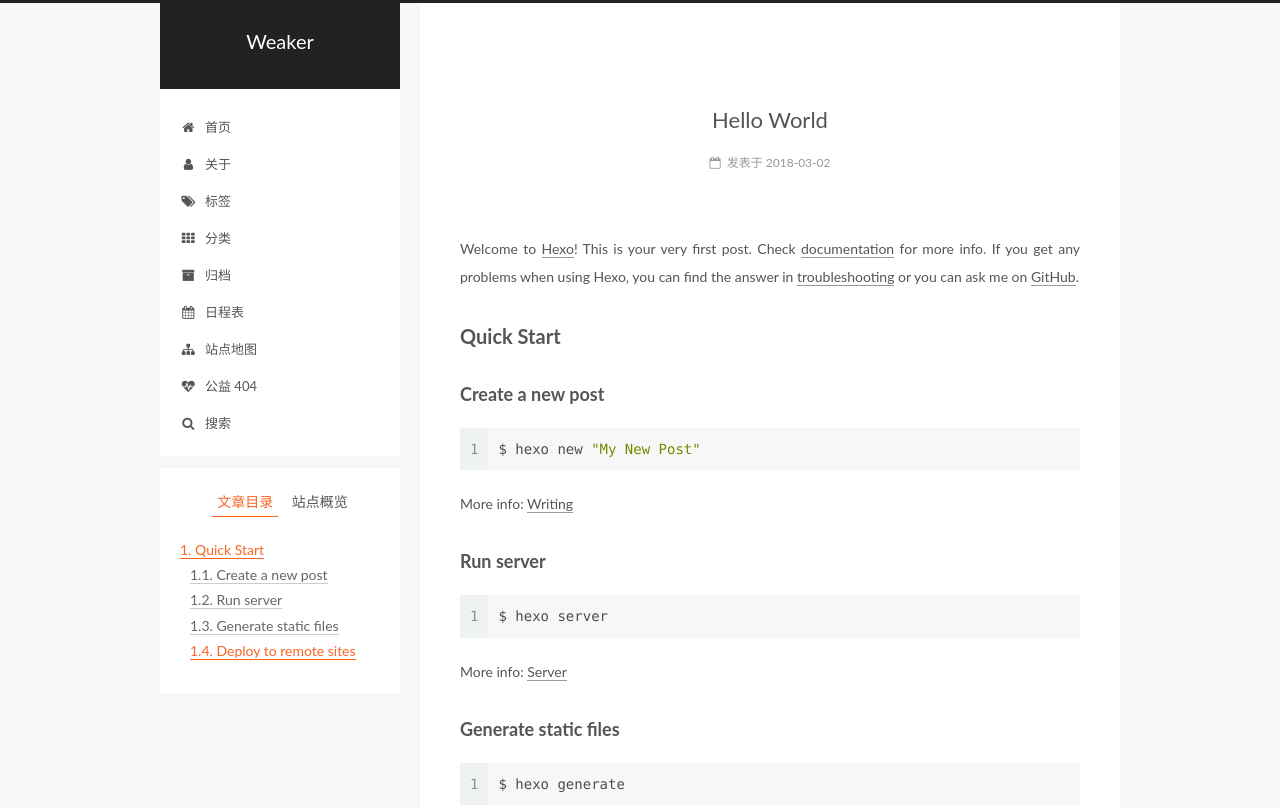
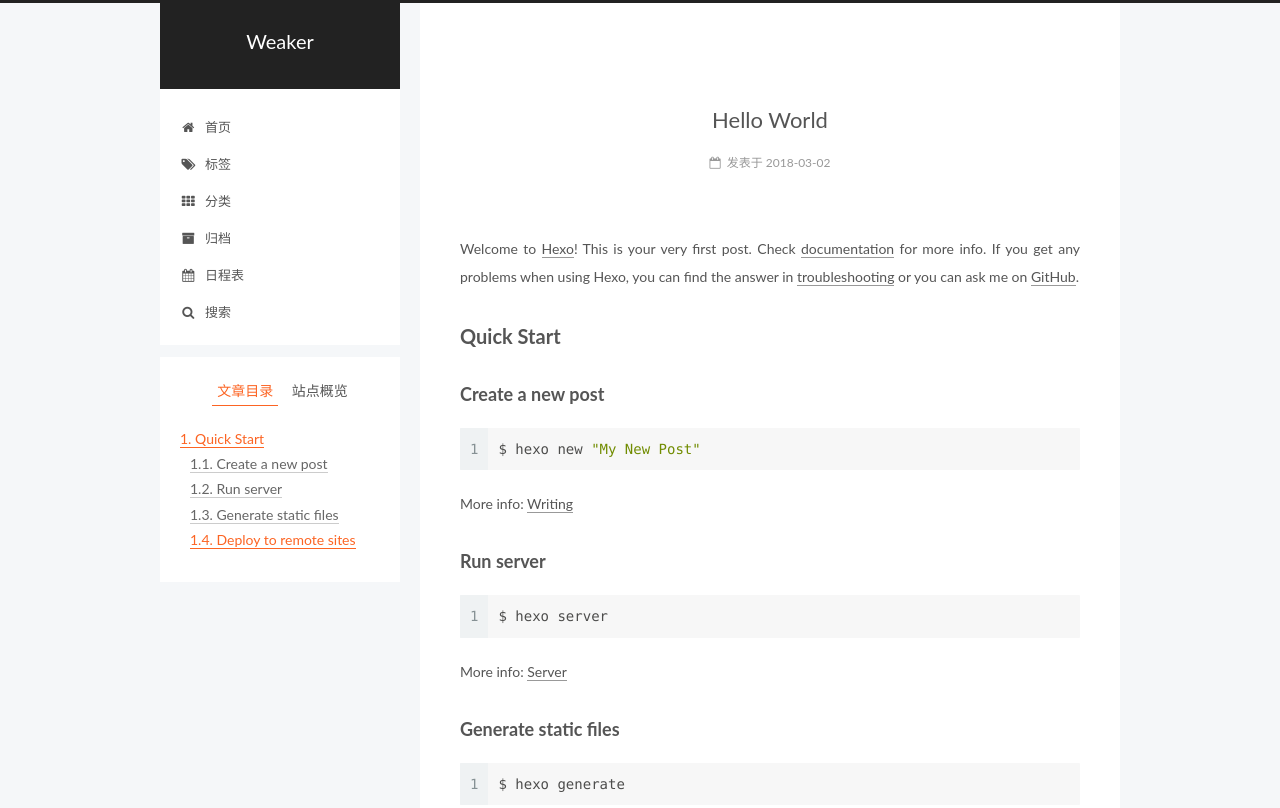
Before and after one commit to WeakerChen/github.io, a plain HTML site: page 2018/03/02/hello-world/index.html in a window 1280 px wide. Shown: the top 808 px of the page. Drawn offline with Linux system fonts and the light colour scheme.

Commit message:
Site updated: 2018-03-06 01:17:41

```diff
--- a/2018/03/02/hello-world/index.html
+++ b/2018/03/02/hello-world/index.html
@@ -218,12 +218,6 @@
         </li>
 
 
-        <li class="menu-item menu-item-about">
-          <a href="/about/" rel="section">
-            <i class="menu-item-icon fa fa-fw fa-user"></i> <br />关于</a>
-        </li>
-
-
         <li class="menu-item menu-item-tags">
           <a href="/tags/" rel="section">
             <i class="menu-item-icon fa fa-fw fa-tags"></i> <br />标签</a>
@@ -245,18 +239,6 @@
         <li class="menu-item menu-item-schedule">
           <a href="/schedule/" rel="section">
             <i class="menu-item-icon fa fa-fw fa-calendar"></i> <br />日程表</a>
-        </li>
-
-
-        <li class="menu-item menu-item-sitemap">
-          <a href="/sitemap.xml" rel="section">
-            <i class="menu-item-icon fa fa-fw fa-sitemap"></i> <br />站点地图</a>
-        </li>
-
-
-        <li class="menu-item menu-item-commonweal">
-          <a href="/404/" rel="section">
-            <i class="menu-item-icon fa fa-fw fa-heartbeat"></i> <br />公益 404</a>
         </li>
 
 
--- a/css/main.css
+++ b/css/main.css
@@ -1941,7 +1941,7 @@ pre .javascript .function {
   width: 4px;
   height: 4px;
   border-radius: 50%;
-  background: #ffd725;
+  background: #3cb1a2;
 }
 .links-of-blogroll {
   font-size: 13px;
```
Also changed, not shown: 2018/03/06/My-New-Post/index.html (+0 -18 lines), archives/2018/03/index.html (+0 -18 lines), archives/2018/index.html (+0 -18 lines), archives/index.html (+0 -18 lines), categories/index.html (+0 -18 lines), index.html (+0 -18 lines), tags/index.html (+0 -18 lines).
